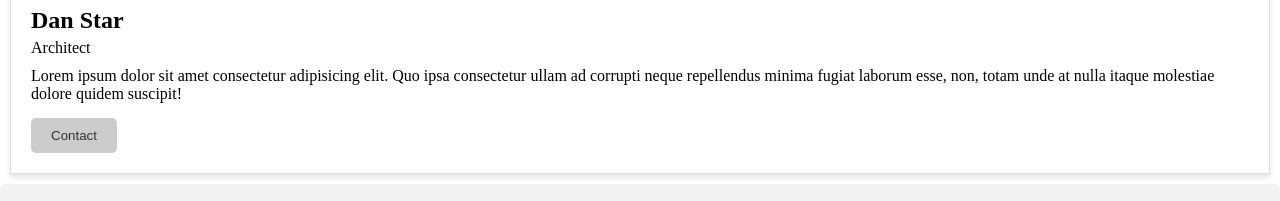
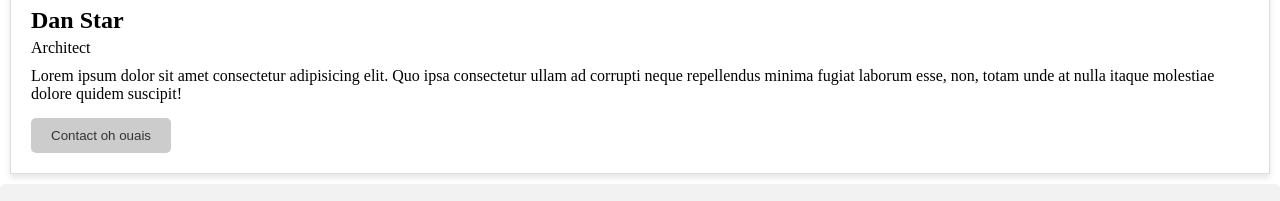
Before and after one commit to Fenibax/Wrap, a plain HTML site: page asset/index.html in a window 1280 px wide. Shown: the part 2953-3154 px from the top of the page. Drawn offline with Linux system fonts and the light colour scheme.

Commit message:
ajout structure html

```diff
--- a/asset/index.html
+++ b/asset/index.html
@@ -112,7 +112,7 @@
                 <h2>Dan Star</h2>
                 <p>Architect</p>
                 <p>Lorem ipsum dolor sit amet consectetur adipisicing elit. Quo ipsa consectetur ullam ad corrupti neque repellendus minima fugiat laborum esse, non, totam unde at nulla itaque molestiae dolore quidem suscipit!</p>
-                <button class="contact-button">Contact</button>
+                <button class="contact-button">Contact oh ouais</button>
             </div>
 
         </div>
```
Also changed, not shown: test/branch/file.html (added, +11 -0 lines).
